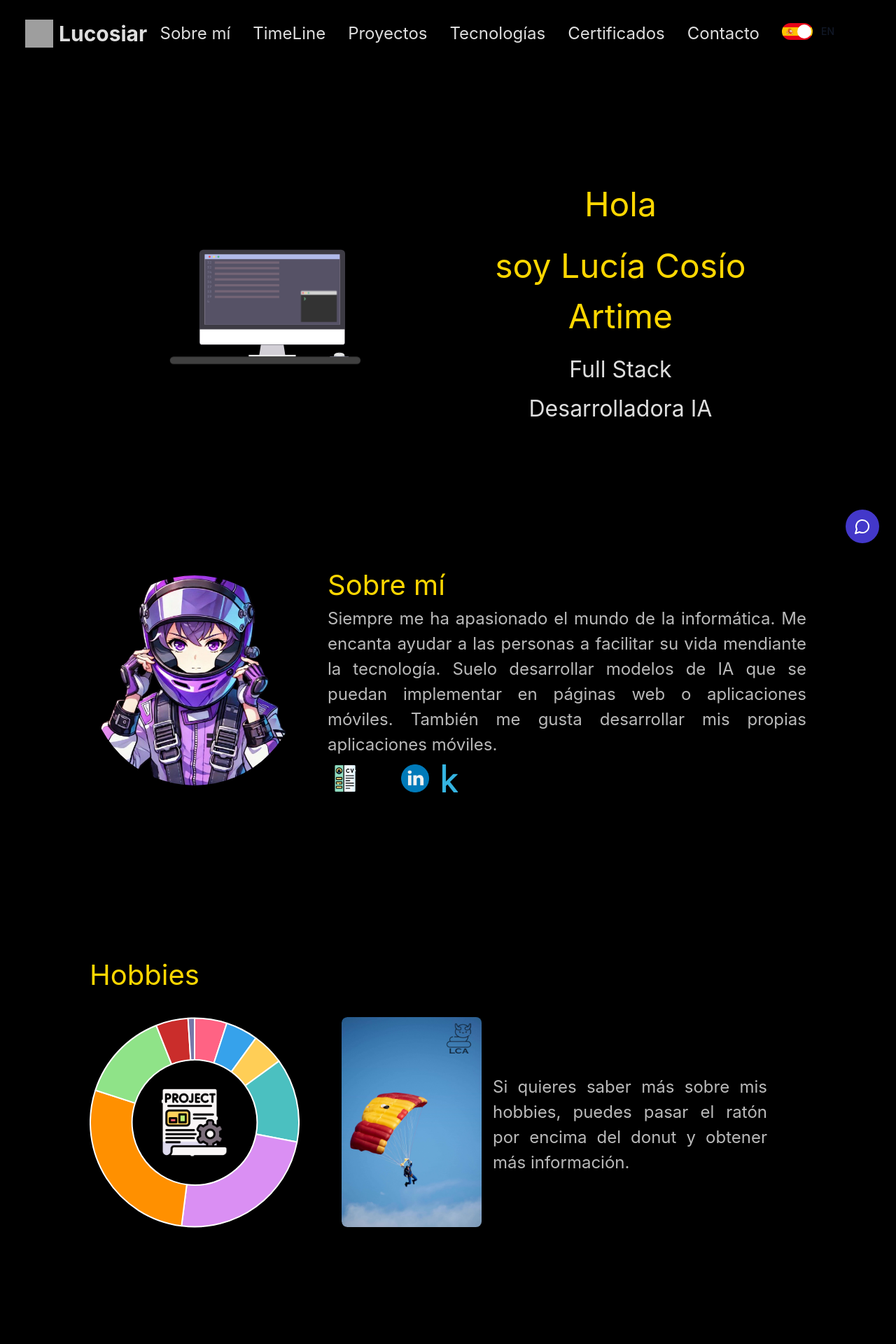
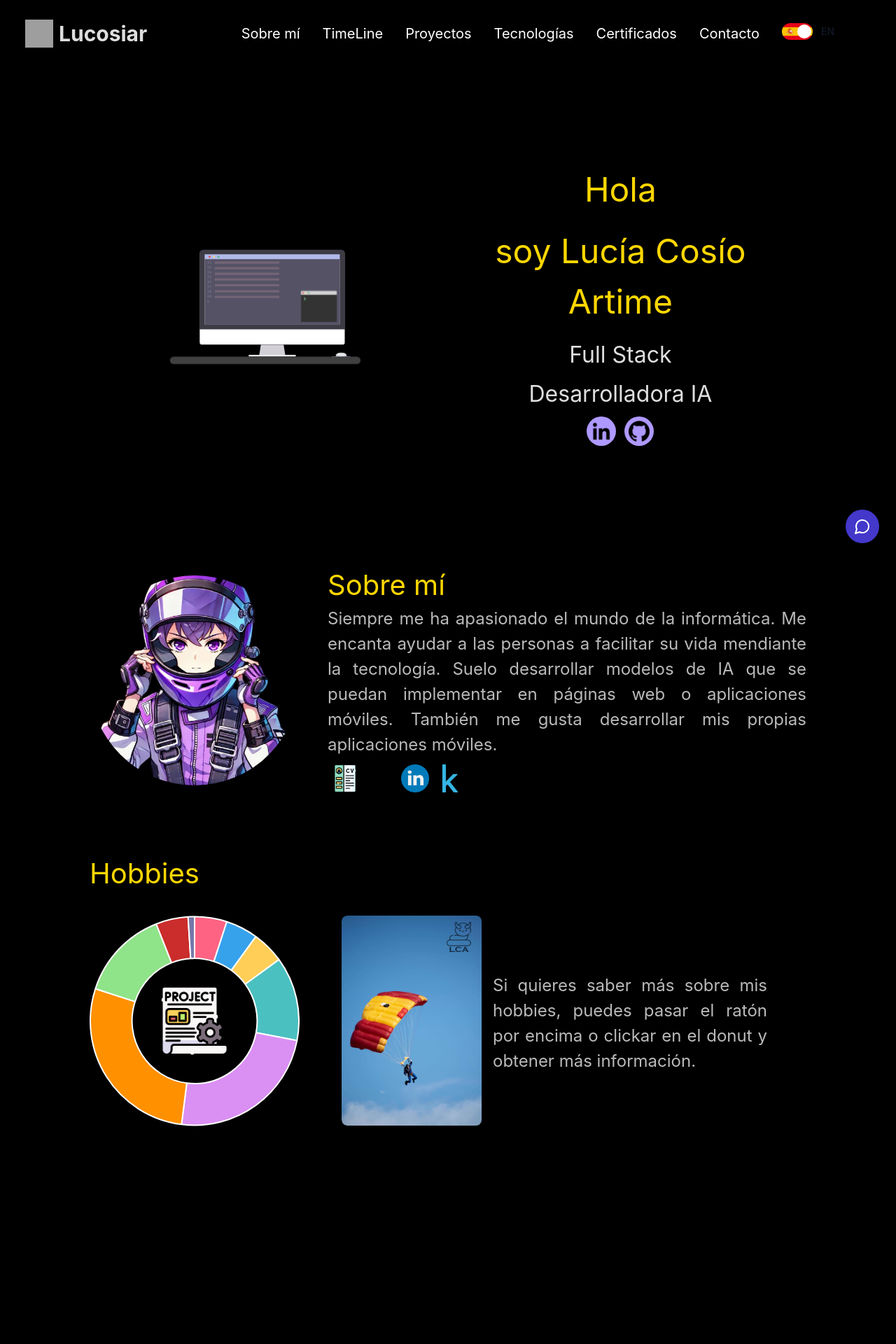
Before and after one commit to Lucosiar/PortfolioV2, a React (Vite) app: page / in a window 1280 px wide. Shown: the top 1920 px of the page at 70% size. Built offline with nearby package versions, Linux system fonts and the light colour scheme; grey boxes are pictures that could not be loaded.

Commit message:
resposivo y add footer

```diff
--- a/src/App.css
+++ b/src/App.css
@@ -13,6 +13,13 @@
 .main-container{
   padding-left: 10%;
   padding-right: 10%;
+}
+
+@media (min-width: 768px) {
+  .main-container {
+    flex-direction: row;
+    justify-content: space-between;
+  }
 }
 
 /*Colores:
@@ -33,6 +40,23 @@ AE9AFF
   padding: 10% 0;
   box-sizing: border-box;
   padding: 0 5%;
+
+  flex-direction: row;
+  text-align: center;
+}
+
+@media (max-width: 768px) {
+  .first-section {
+    flex-direction: column; /* Cambia a vertical */
+    height: auto; /* Ajusta la altura según el contenido */
+  }
+
+  .first-section-left,
+  .first-section-right {
+    max-width: 100%; /* Ocupar todo el ancho */
+    padding: 0;
+  }
+
 }
 
 .imagen_first_section {
@@ -54,8 +78,12 @@ AE9AFF
 .first-section-right {
   flex: 2;
   padding-left: 2rem;
+  display: flex;
+  flex-direction: column;
+  align-items: center;
   justify-content: center;
-  align-items: center;
+  text-align: center;
+  width: 100%;
 }
 
 .first-section-right h1 {
@@ -69,3 +97,41 @@ AE9AFF
   font-size: 2rem;
   margin-bottom: 0.5rem;
 }
+
+.projects .grid {
+  display: grid;
+  grid-template-columns: 1fr;
+  gap: 20px;
+}
+
+@media (min-width: 768px) {
+  .projects .grid {
+    grid-template-columns: repeat(2, 1fr);
+  }
+}
+
+@media (min-width: 1024px) {
+  .projects .grid {
+    grid-template-columns: repeat(3, 1fr);
+  }
+}
+
+.icon-container {
+  background-color: #AE99FF;
+  border-radius: 50%;
+  padding:6px;
+  display: inline-block;
+  box-shadow: 0 4px 6px rgba(0, 0, 0, 0.1);
+  transition: transform 0.3s ease;
+
+}
+
+.icon-social {
+  display: block;
+  width: 30px;
+  height: 30px;
+}
+
+.icon-social:hover {
+  transform: scale(1.1);
+}
--- a/src/App.jsx
+++ b/src/App.jsx
@@ -10,8 +10,15 @@ import ExperienceComponent from './components/ExperienceComponent';
 import TecnologiesComponent from './components/TecnologiesComponent';
 import Chatbot from './components/ChatBot';
 import ContacComponent from './components/ContacComponent';
+import FooterComponent from './components/FooterComponent';
 
 function App() {
+
+  const [menuOpen, setMenuOpen] = useState(false);
+
+  const toggleMenu = () => {
+    setMenuOpen(!menuOpen);
+  };
 
   const projects=[
     /* `Pequeña descripción de cada proycto y que queden todas mas o menos en la misma linea. No hablar en primera persona. */
@@ -100,23 +107,22 @@ function App() {
             <span className="text-3xl font-bold ml-2 ">Lucosiar</span>
           </a>
           <div className="md:hidden">
-            <button id="menu-toggle"
-                          className="text-gray-800 hover:text-primary focus:outline-none transition-colors duration-300">
-                      <svg className="h-6 w-6" fill="none" viewBox="0 0 24 24" stroke="currentColor">
-                          <path strokeLinecap="round" strokeLinejoin="round" strokeWidth="2" d="M4 6h16M4 12h16m-7 6h7"/>
-                      </svg>
+            <button onClick={toggleMenu} className="md:hidden flex flex-col justify-between w-8 h-6 relative">
+              <span className={`block h-[3px] w-8 bg-gray-400 transition-transform duration-300 ${menuOpen ? "rotate-45 translate-y-2.5" : ""}`}></span>
+              <span className={`block h-[3px] w-8 bg-gray-400 transition-opacity duration-300 ${menuOpen ? "opacity-0" : ""}`}></span>
+              <span className={`block h-[3px] w-8 bg-gray-400 transition-transform duration-300 ${menuOpen ? "-rotate-45 -translate-y-2.5" : ""}`}></span>
             </button>
+
           </div>
 
-          <nav className="hidden md:block">
-            <ul className="flex items-center space-x-8 h-10">
-              <li><a href="#about-me" className="hover:text-primary transition-colors duration-300 text-2xl">Sobre mí</a></li>
-              <li><a href="#experience" className="hover:text-primary transition-colors duration-300 text-2xl">TimeLine</a></li>
-              <li><a href="#projects" className="hover:text-primary transition-colors duration-300 text-2xl">Proyectos</a></li>
-
-              <li><a href="#tecnologies" className="hover:text-primary transition-colors duration-300 text-2xl">Tecnologías</a></li>
-              <li><a href="#certifies" className="hover:text-primary transition-colors duration-300 text-2xl">Certificados</a></li>
-              <li><a href="#contact" className="hover:text-primary transition-colors duration-300 text-2xl">Contacto</a></li>
+          <nav className={`${menuOpen ? "block" : "hidden"} md:block absolute top-full left-0 w-full bg-black shadow-lg md:static md:w-auto`}>
+            <ul className="flex flex-col md:flex-row md:items-center space-y-4 md:space-y-0 md:space-x-8 p-4 md:p-0">
+              <li><a href="#about-me" className="text-white text-xl">Sobre mí</a></li>
+              <li><a href="#experience" className="text-white text-xl">TimeLine</a></li>
+              <li><a href="#projects" className="text-white text-xl">Proyectos</a></li>
+              <li><a href="#tecnologies" className="text-white text-xl">Tecnologías</a></li>
+              <li><a href="#certifies" className="text-white text-xl">Certificados</a></li>
+              <li><a href="#contact" className="text-white text-xl">Contacto</a></li>
               <li><ToggleButton/></li>
               <li></li>
             </ul>
@@ -143,11 +149,30 @@ function App() {
                 <h1>soy Lucía Cosío Artime</h1>
                 <h3>Full Stack</h3>
                 <h3>Desarrolladora IA</h3>
+                <div>
+                <div className="flex space-x-3">
+                  <div className="icon-container">
+                    <img
+                      src="/src/assets/img/rrss/linkedin1.png"
+                      alt="LinkedIn"
+                      className="icon-social"
+                    />
+                  </div>
+                  <div className="icon-container">
+                    <img
+                      src="/src/assets/img/rrss/github.png"
+                      alt="GitHub"
+                      className="icon-social"
+                    />
+                  </div>
+                </div>
+
+
+                </div>
                 {/*<h3>Ayudo a las startups a digitalizar y automatizar procesos.  </h3>*/}
               </div>
             </div>
           </section>
-
 
           <section id="about-me">
             <div className="about-me">
@@ -207,7 +232,7 @@ function App() {
       </main>
 
       <footer>
-        <h1>FOOTER</h1>
+        <FooterComponent />
       </footer>
 
     </div>
--- a/src/components/CardHobbiesComponent.jsx
+++ b/src/components/CardHobbiesComponent.jsx
@@ -1,9 +1,9 @@
 import React from 'react';
 import './CardHobbiesComponent.css';
 
-const CardHobbiesComponent = ({ imgSrc, title, description, imageOnLeft = true }) => {
+const CardHobbiesComponent = ({ imgSrc, title, description }) => {
   return (
-    <div className={`card-container ${imageOnLeft ? 'image-left' : 'image-right'}`}>
+    <div className="card-container">
       <img src={imgSrc} alt={title} className="card-image" />
       <div className="card-content">
         <h3 className="card-title">{title}</h3>
--- /dev/null
+++ b/src/components/FooterComponent.jsx
@@ -0,0 +1,60 @@
+"use client";
+
+function FooterComponent() {
+  return (
+    <div className="about-us relative z-10 mt-10">
+    <h1 className="text-yellow-400">DH Lucosiar</h1>
+    <div className="menu_footer">
+      <ul className="flex justify-center gap-6 list-none p-0 mb-4 text-yellow-600">
+        <li><a href="#home-principal" className="hover:text-primary transition-colors duration-300">Inicio</a></li>
+        <li><a href="#about-me" className="hover:text-primary transition-colors duration-300 ">Sobre mí</a></li>
+        <li><a href="#experience" className="hover:text-primary transition-colors duration-300">TimeLine</a></li>
+        <li><a href="#projects" className="hover:text-primary transition-colors duration-300">Proyectos</a></li>
+        <li><a href="#tecnologies" className="hover:text-primary transition-colors duration-300">Tecnologías</a></li>
+        <li><a href="#certifies" className="hover:text-primary transition-colors duration-300">Certificados</a></li>
+        <li><a href="#contact" className="hover:text-primary transition-colors duration-300">Contacto</a></li>
+      </ul>
+
+      <div className="flex justify-center mb-5">
+        <div className="grid grid-cols-2 w-1xl gap-10">
+          <div className="resources-container">
+            <h2 className="mb-6 text-sm font-semibold text-black uppercase">Resources</h2>
+            <ul className="text-gray-300 font-medium">
+              <li className="mb-4">
+                <a href="https://flowbite.com/" className="hover:underline">Flowbite</a>
+              </li>
+              <li className="mb-4">
+                <a href="https://tailwindcss.com/" className="hover:underline">Tailwind CSS</a>
+              </li>
+              <li>
+                <a href="https://www.djangoproject.com/" className="hover:underline">Django</a>
+              </li>
+            </ul>
+          </div>
+
+          <div className="resources-container">
+            <h2 className="mb-6 text-sm font-semibold text-black uppercase">Follow me</h2>
+            <ul className="text-gray-300 font-medium">
+              <li className="mb-4">
+                <a href="https://github.com/Lucosiar" className="hover:underline ">Github</a>
+              </li>
+              <li className="mb-4">
+                <a href="www.linkedin.com/in/lucia-cosio-artime-c16012022" className="hover:underline">Linkedin</a>
+              </li>
+              <li>
+                <a href="https://www.kaggle.com/lcosioa" className="hover:underline">Kaggle</a>
+              </li>
+            </ul>
+          </div>
+        </div>
+
+      </div>
+      <p className="text-sm mt-4 mb-2 text-center">
+          &copy; 2025 Lucosiar&reg; - Todos los derechos reservados
+      </p>
+    </div>
+  </div>
+  );
+};
+
+export default FooterComponent;
--- /dev/null
+++ b/src/components/HobbieComponent.css
@@ -0,0 +1,33 @@
+.container-Hobbies {
+    display: flex;
+    justify-content: center;
+    align-items: center;
+    flex-direction: column; /* Asegura que los elementos se apilen verticalmente */
+    width: 100%;
+    padding: 50px 0;
+    text-align: center;
+  }
+
+  .hobbies-layout {
+    display: flex;
+    flex-direction: row; /* En pantallas grandes, estarán en fila */
+    align-items: center;
+    justify-content: center;
+    gap: 40px;
+    padding-top: 10px;
+  }
+
+  /* Para pantallas pequeñas, apila los elementos */
+  @media (max-width: 768px) {
+    .hobbies-layout {
+      flex-direction: column;
+    }
+
+    .doughnut-container {
+      order: -1; /* Asegura que el gráfico esté arriba */
+    }
+
+    .cards-container-hobbies {
+      margin-top: 20px;
+    }
+  }
--- a/src/components/HobbiesComponent.jsx
+++ b/src/components/HobbiesComponent.jsx
@@ -2,7 +2,8 @@ import React, { useState } from 'react';
 import { Chart as ChartJS, ArcElement, Tooltip, Legend } from 'chart.js';
 import { Doughnut } from 'react-chartjs-2';
 import CardHobbiesComponent from './CardHobbiesComponent';
-import './TextAboutMe.css';
+import './HobbieComponent.css';
+import './TextAboutMe.css'
 
 // Registrar los elementos necesarios
 ChartJS.register(ArcElement, Tooltip, Legend);
@@ -58,7 +59,7 @@ const HobbiesComponent = () => {
     },
     {
       imgSrc: '/src/assets/img/hobbies/av_v4-10.jpg',
-      description: 'Si quieres saber más sobre mis hobbies, puedes pasar el ratón por encima del donut y obtener más información.',
+      description: 'Si quieres saber más sobre mis hobbies, puedes pasar el ratón por encima o clickar en el donut y obtener más información.',
     },
   ];
 
@@ -147,8 +148,7 @@ const HobbiesComponent = () => {
                 imgSrc={selectedHobby.imgSrc}
                 title={selectedHobby.title}
                 description={selectedHobby.description}
-                imageOnLeft={true} // Puedes cambiar esto según tus necesidades
-              />
+                imageOnLeft={true}/>
             </div>
           )}
         </div>
--- a/src/components/TecnologiesComponent.css
+++ b/src/components/TecnologiesComponent.css
@@ -0,0 +1,6 @@
+@media (max-width: 640px) {
+    .categories-grid {
+      grid-template-columns: repeat(4, 1fr);
+      grid-gap: 10px 20px;
+    }
+  }
```
Also changed, not shown: src/components/CardHobbiesComponent.css (+26 -25 lines), src/components/TecnologiesComponent.jsx (+7 -2 lines), src/components/TextAboutMe.css (+21 -0 lines), src/assets/img/rrss/linkedin1.png (added).
